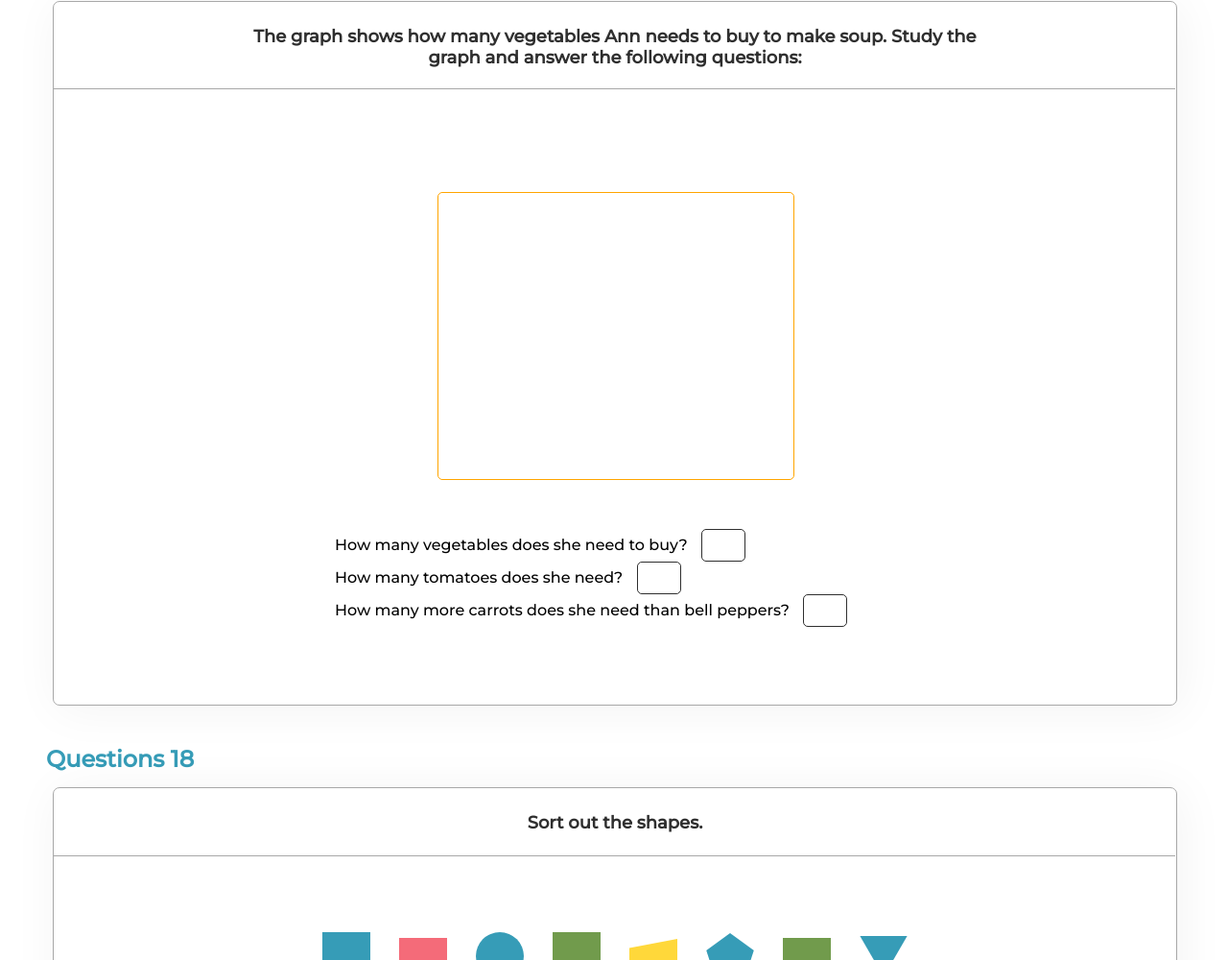
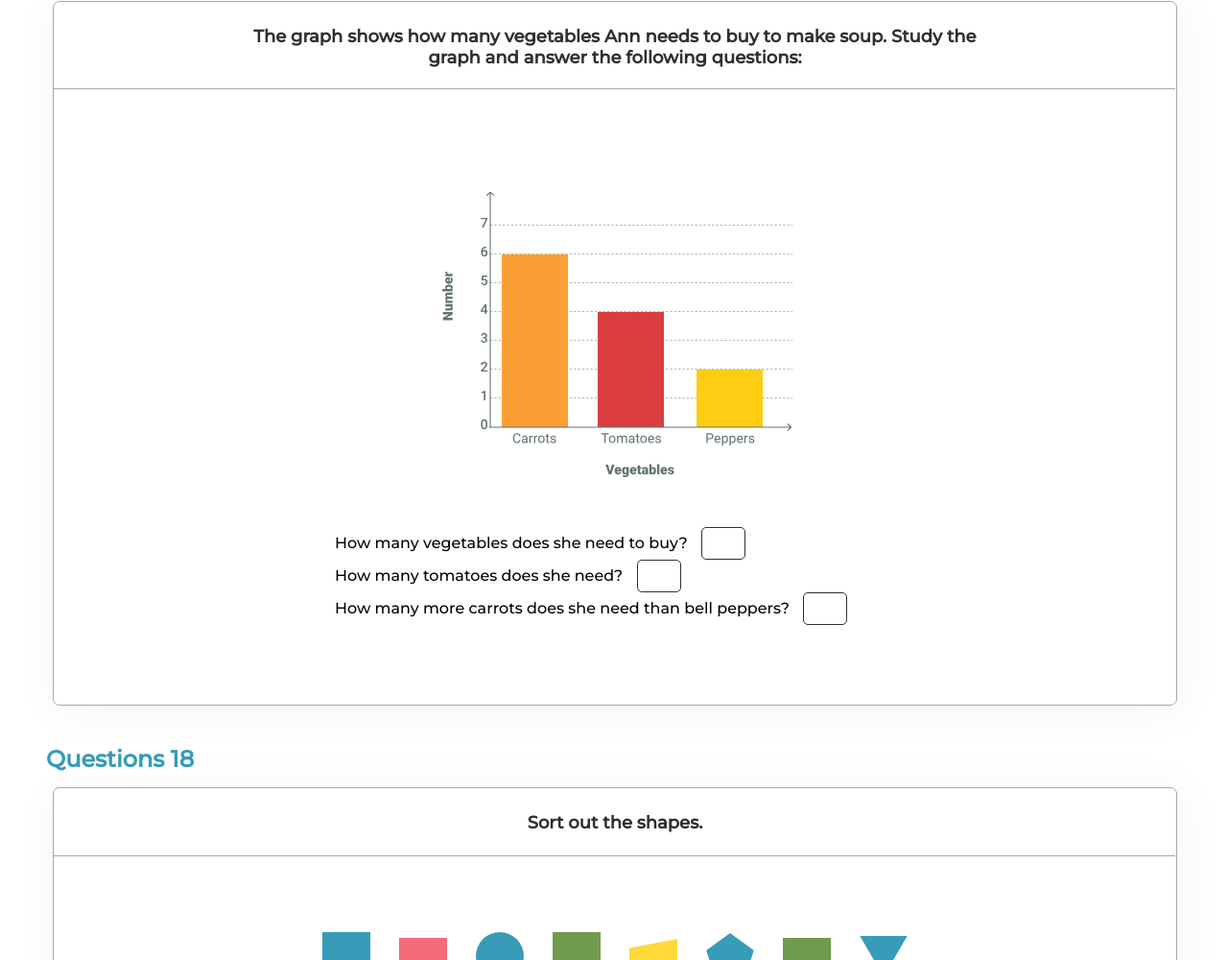
Before and after one commit to BossNumber1/2022_practithink, a plain HTML site: page TOTAL_GROUP_FIRST_WEEK/index.html in a window 1280 px wide. Shown: the part 7804-8804 px from the top of the page at 96% size. Drawn offline with Linux system fonts and the light colour scheme; a script that the page names is missing.

Commit message:
completed the visual part

```diff
--- a/TOTAL_GROUP_FIRST_WEEK/index.html
+++ b/TOTAL_GROUP_FIRST_WEEK/index.html
@@ -1410,7 +1410,9 @@
                 </div>
                 <div class="lineUnderHeading17"></div>
                 <div class="content17">
-                    <div class="graph"></div>
+                    <div class="graph">
+                        <img src="./pictures/17que/graph.svg" alt="graph" />
+                    </div>
                     <div class="questions">
                         <div class="firstQ17">
                             How many vegetables does she need to buy?
--- a/TOTAL_GROUP_FIRST_WEEK/styles/question17.css
+++ b/TOTAL_GROUP_FIRST_WEEK/styles/question17.css
@@ -46,7 +46,7 @@
     width: 370px;
     height: 298px;
     border-radius: 5px;
-    border: 1px solid orange;
+    /* border: 1px solid orange; */
 }
 
 .questions {
```
Also changed, not shown: TOTAL_GROUP_FIRST_WEEK/pictures/17que/graph.svg (added).
